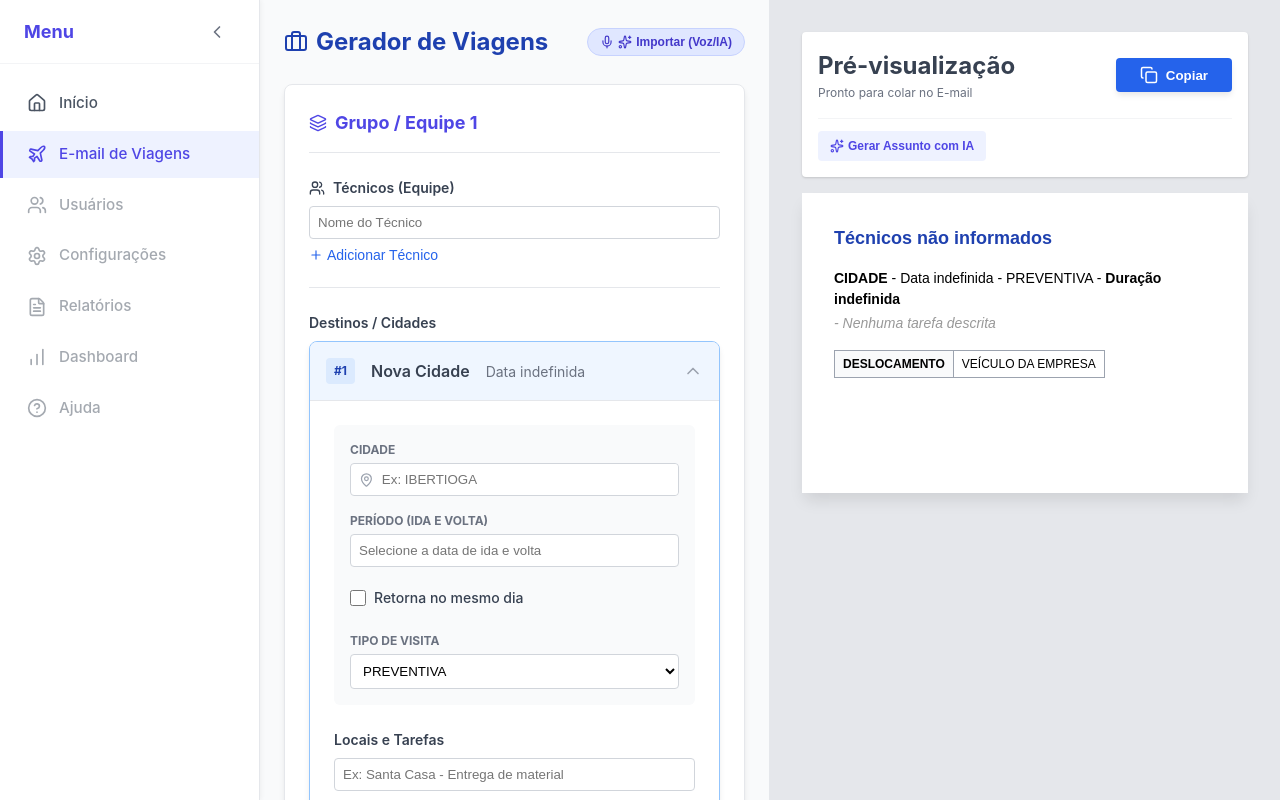
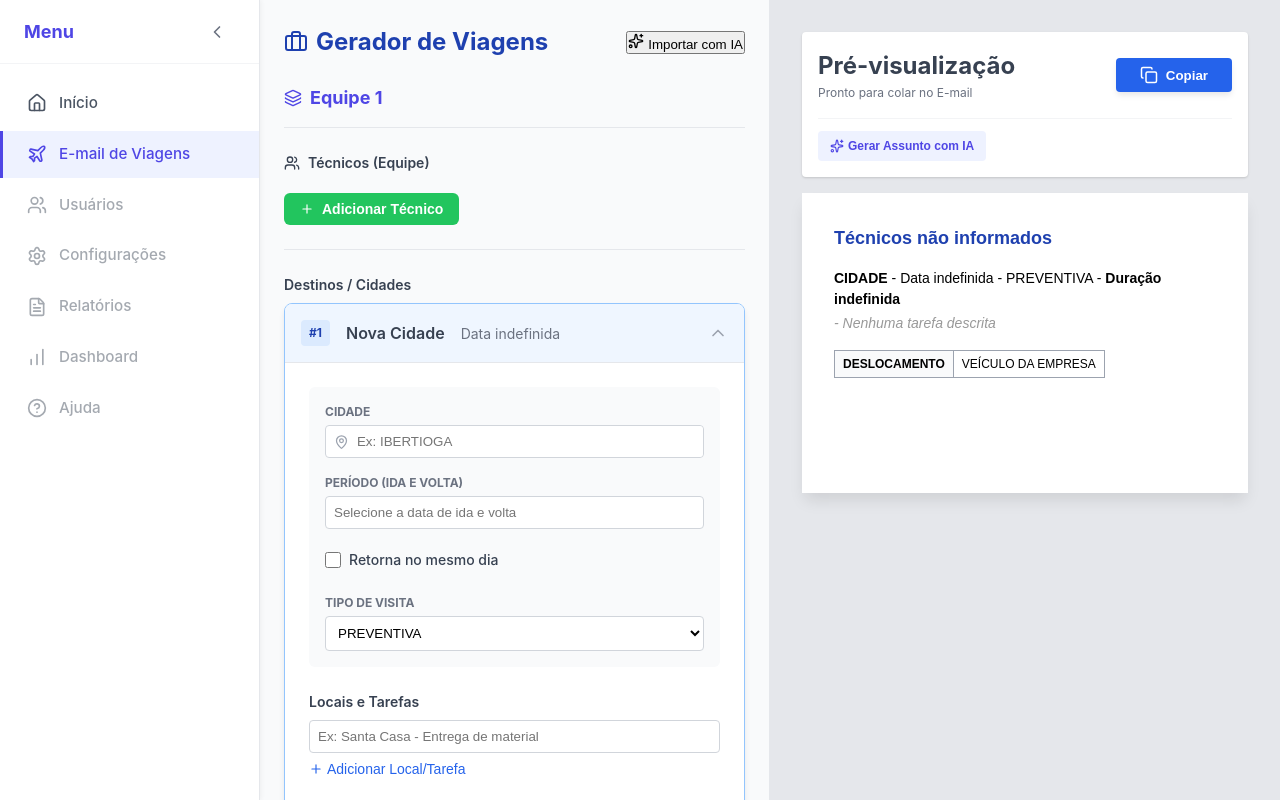
Before and after one commit to SrPhilippe/CIRURTEC, a React (Vite) app: page /CIRURTEC/email-viagem in a window 1280 px wide. Built offline with nearby package versions, Linux system fonts and the light colour scheme.

Commit message:
feat: add new travel email form page with comprehensive styling

```diff
--- a/src/pages/EmailViagem.css
+++ b/src/pages/EmailViagem.css
@@ -87,7 +87,7 @@
 
 .import-textarea:focus {
     outline: none;
-    ring: 2px solid #6366f1;
+    box-shadow: 0 0 0 2px #6366f1;
     border-color: #6366f1;
 }
 
@@ -374,7 +374,7 @@
 }
 
 .input-field:focus {
-    ring: 2px solid #3b82f6;
+    box-shadow: 0 0 0 2px #3b82f6;
     border-color: #3b82f6;
 }
 
@@ -387,7 +387,7 @@
 }
 
 .input-icon-wrapper:focus-within {
-    ring: 2px solid #3b82f6;
+    box-shadow: 0 0 0 2px #3b82f6;
 }
 
 .input-icon {
@@ -568,7 +568,7 @@
 }
 
 .input-field:focus {
-    ring: 2px solid #3b82f6;
+    box-shadow: 0 0 0 2px #3b82f6;
     border-color: #3b82f6;
 }
 
@@ -581,7 +581,7 @@
 }
 
 .input-icon-wrapper:focus-within {
-    ring: 2px solid #3b82f6;
+    box-shadow: 0 0 0 2px #3b82f6;
 }
 
 .input-icon {
@@ -965,13 +965,141 @@
         max-height: 1000px;
     }
 }
+
 /* Date Picker Overrides */
 .date-picker-wrapper {
     width: 100%;
 }
+
 .date-picker-wrapper .react-datepicker-wrapper {
     width: 100%;
 }
+
 .w-full {
     width: 100%;
 }
+
+/* Technician Section Styles */
+
+.technicians-list {
+    display: flex;
+    flex-wrap: wrap;
+    gap: 0.5rem;
+    margin-bottom: 0.75rem;
+}
+
+.tech-badge {
+    display: inline-flex;
+    align-items: center;
+    gap: 0.25rem;
+    background-color: #e0e7ff;
+    /* Indigo-100 */
+    color: #3730a3;
+    /* Indigo-800 */
+    padding: 0.25rem 0.5rem;
+    border-radius: 9999px;
+    font-size: 0.875rem;
+    font-weight: 500;
+    border: 1px solid #c7d2fe;
+}
+
+.btn-remove-tech {
+    display: flex;
+    align-items: center;
+    justify-content: center;
+    background: none;
+    border: none;
+    color: #818cf8;
+    cursor: pointer;
+    padding: 0;
+    border-radius: 50%;
+    transition: color 0.2s;
+}
+
+.btn-remove-tech:hover {
+    color: #4338ca;
+}
+
+.btn-add-tech-green {
+    background-color: #22c55e;
+    /* Green-500 */
+    color: white;
+    padding: 0.5rem 1rem;
+    border-radius: 0.375rem;
+    font-weight: 600;
+    font-size: 0.875rem;
+    border: none;
+    cursor: pointer;
+    display: inline-flex;
+    align-items: center;
+    gap: 0.5rem;
+    transition: background-color 0.2s;
+    width: fit-content;
+    /* Size of text */
+}
+
+.btn-add-tech-green:hover {
+    background-color: #16a34a;
+    /* Green-600 */
+}
+
+.add-tech-container {
+    display: flex;
+    flex-direction: column;
+    gap: 0.5rem;
+    animation: slideDown 0.2s ease-out;
+}
+
+.add-tech-actions {
+    display: flex;
+    gap: 0.5rem;
+}
+
+.btn-confirm-tech {
+    background-color: #3b82f6;
+    /* Blue-500 */
+    color: white;
+    padding: 0.375rem 0.75rem;
+    border-radius: 0.25rem;
+    font-size: 0.875rem;
+    font-weight: 500;
+    border: none;
+    cursor: pointer;
+    transition: background-color 0.2s;
+}
+
+.btn-confirm-tech:hover {
+    background-color: #2563eb;
+    /* Blue-600 */
+}
+
+.btn-cancel-tech {
+    background-color: #f3f4f6;
+    /* Gray-100 */
+    color: #4b5563;
+    /* Gray-600 */
+    padding: 0.375rem 0.75rem;
+    border-radius: 0.25rem;
+    font-size: 0.875rem;
+    font-weight: 500;
+    border: 1px solid #d1d5db;
+    cursor: pointer;
+    transition: background-color 0.2s;
+}
+
+.btn-cancel-tech:hover {
+    background-color: #e5e7eb;
+    /* Gray-200 */
+}
+
+@keyframes slideDown {
+    from {
+        opacity: 0;
+        transform: translateY(-5px);
+    }
+
+    to {
+        opacity: 1;
+        transform: translateY(0);
+    }
+}
--- a/src/pages/EmailViagem.jsx
+++ b/src/pages/EmailViagem.jsx
@@ -29,6 +29,10 @@ export default function TravelEmail() {
 
   const previewRef = useRef(null);
 
+  // Estados para Adicionar Técnico (Novo Fluxo)
+  const [addingTechState, setAddingTechState] = useState({}); // { groupIndex: boolean }
+  const [tempTechInput, setTempTechInput] = useState({}); // { groupIndex: string }
+
   // Inicializa o primeiro destino do primeiro grupo como expandido
   useEffect(() => {
     if (tripGroups.length > 0 && tripGroups[0].destinations.length > 0 && tripGroups[0].expandedDestinationId === null) {
@@ -53,7 +57,7 @@ export default function TravelEmail() {
   function createEmptyTripGroup() {
     return {
         id: Date.now() + Math.random(),
-        technicians: [''],
+        technicians: [],
         transport: 'VEÍCULO DA EMPRESA',
         destinations: [createEmptyDestination()],
         expandedDestinationId: null
@@ -235,17 +239,29 @@ export default function TravelEmail() {
     setTripGroups(newGroups);
   };
 
-  // TÉCNICOS (Por Grupo)
-  const updateTechnician = (groupIndex, techIndex, value) => {
+  // TÉCNICOS (Por Grupo) - NEW HELPERS
+  const startAddingTechnician = (groupIndex) => {
+    setAddingTechState({ ...addingTechState, [groupIndex]: true });
+    setTempTechInput({ ...tempTechInput, [groupIndex]: '' });
+  };
+
+  const confirmAddTechnician = (groupIndex) => {
+    const name = tempTechInput[groupIndex];
+    if (!name || !name.trim()) return;
+
     const newGroups = [...tripGroups];
-    newGroups[groupIndex].technicians[techIndex] = value;
+    newGroups[groupIndex].technicians.push(name.trim());
     setTripGroups(newGroups);
+
+    setTempTechInput({ ...tempTechInput, [groupIndex]: '' });
+    setAddingTechState({ ...addingTechState, [groupIndex]: false });
   };
-  const addTechnician = (groupIndex) => {
-    const newGroups = [...tripGroups];
-    newGroups[groupIndex].technicians.push('');
-    setTripGroups(newGroups);
+
+  const cancelAddTechnician = (groupIndex) => {
+    setTempTechInput({ ...tempTechInput, [groupIndex]: '' });
+    setAddingTechState({ ...addingTechState, [groupIndex]: false });
   };
+
   const removeTechnician = (groupIndex, techIndex) => {
     const newGroups = [...tripGroups];
     newGroups[groupIndex].technicians.splice(techIndex, 1);
@@ -443,59 +459,77 @@ export default function TravelEmail() {
           </h1>
           <button
             onClick={() => setIsImportModalOpen(true)}
-            className="btn-import"
+            className="btn-secondary"
           >
-            <Mic size={14} /> <Sparkles size={14} /> Importar (Voz/IA)
+            <Sparkles size={16} /> Importar com IA
           </button>
         </div>
 
-        {/* LOOP DE GRUPOS DE VIAGEM */}
+        {/* LISTA DE GRUPOS DE VIAGEM */}
         {tripGroups.map((group, groupIndex) => (
-            <div key={group.id} className="group-wrapper">
+            <div key={group.id} className="trip-group-card">
 
                 <div className="group-header">
                     <h3 className="group-title">
-                        <Layers size={18} /> Grupo / Equipe {groupIndex + 1}
+                        <Layers size={18} /> Equipe {groupIndex + 1}
                     </h3>
                     {tripGroups.length > 1 && (
                         <button
                             onClick={() => removeTripGroup(groupIndex)}
                             className="btn-remove-group"
-                            title="Remover Grupo"
                         >
                             <Trash2 size={16} /> Remover Grupo
                         </button>
                     )}
                 </div>
 
-                {/* SEÇÃO TÉCNICOS DO GRUPO */}
+                {/* SEÇÃO TÉCNICOS DO GRUPO (NEW JSX) */}
                 <div className="global-section">
                     <div className="field-group">
                         <label className="label">
                         <Users size={16}/> Técnicos (Equipe)
                         </label>
+
+                        {/* LISTA DE TÉCNICOS JÁ ADICIONADOS (INLINE) */}
+                        <div className="technicians-list">
                             {group.technicians.map((tech, i) => (
-                        <div key={i} className="input-row">
+                                <div key={i} className="tech-badge">
+                                    <span>{tech}</span>
+                                    <button onClick={() => removeTechnician(groupIndex, i)} className="btn-remove-tech" title="Remover">
+                                        <X size={14} />
+                                    </button>
+                                </div>
+                            ))}
+                        </div>
+
+                        {/* ÁREA DE ADICIONAR TÉCNICO */}
+                        {addingTechState[groupIndex] ? (
+                            <div className="add-tech-container">
                                 <input
                                     type="text"
-                            value={tech}
-                            onChange={(e) => updateTechnician(groupIndex, i, e.target.value)}
+                                    value={tempTechInput[groupIndex] || ''}
+                                    onChange={(e) => setTempTechInput({...tempTechInput, [groupIndex]: e.target.value})}
                                     placeholder="Nome do Técnico"
                                     className="input-field"
+                                    autoFocus
+                                    onKeyDown={(e) => {
+                                        if (e.key === 'Enter') confirmAddTechnician(groupIndex);
+                                        if (e.key === 'Escape') cancelAddTechnician(groupIndex);
+                                    }}
                                 />
-                            {group.technicians.length > 1 && (
-                            <button onClick={() => removeTechnician(groupIndex, i)} className="btn-icon-only">
-                                <Trash2 size={18} />
-                            </button>
-                            )}
+                                <div className="add-tech-actions">
+                                    <button onClick={() => confirmAddTechnician(groupIndex)} className="btn-confirm-tech">Confirmar</button>
+                                    <button onClick={() => cancelAddTechnician(groupIndex)} className="btn-cancel-tech">Cancelar</button>
                                 </div>
-                        ))}
+                            </div>
+                        ) : (
                             <button
-                        onClick={() => addTechnician(groupIndex)}
-                        className="btn-add-text"
+                                onClick={() => startAddingTechnician(groupIndex)}
+                                className="btn-add-tech-green"
                             >
                                 <Plus size={14} /> Adicionar Técnico
                             </button>
+                        )}
                     </div>
                 </div>
 
```
Lines whose indentation alone changed are shown as unchanged.
